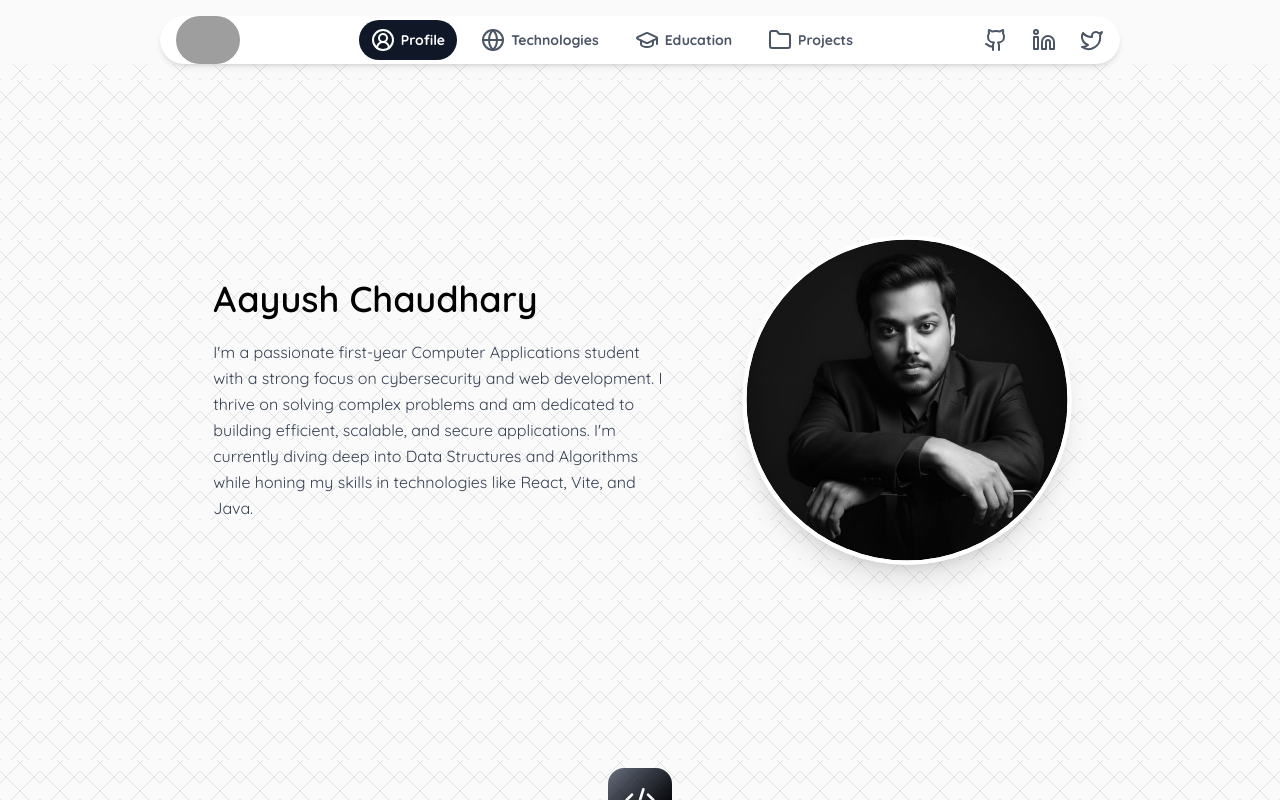
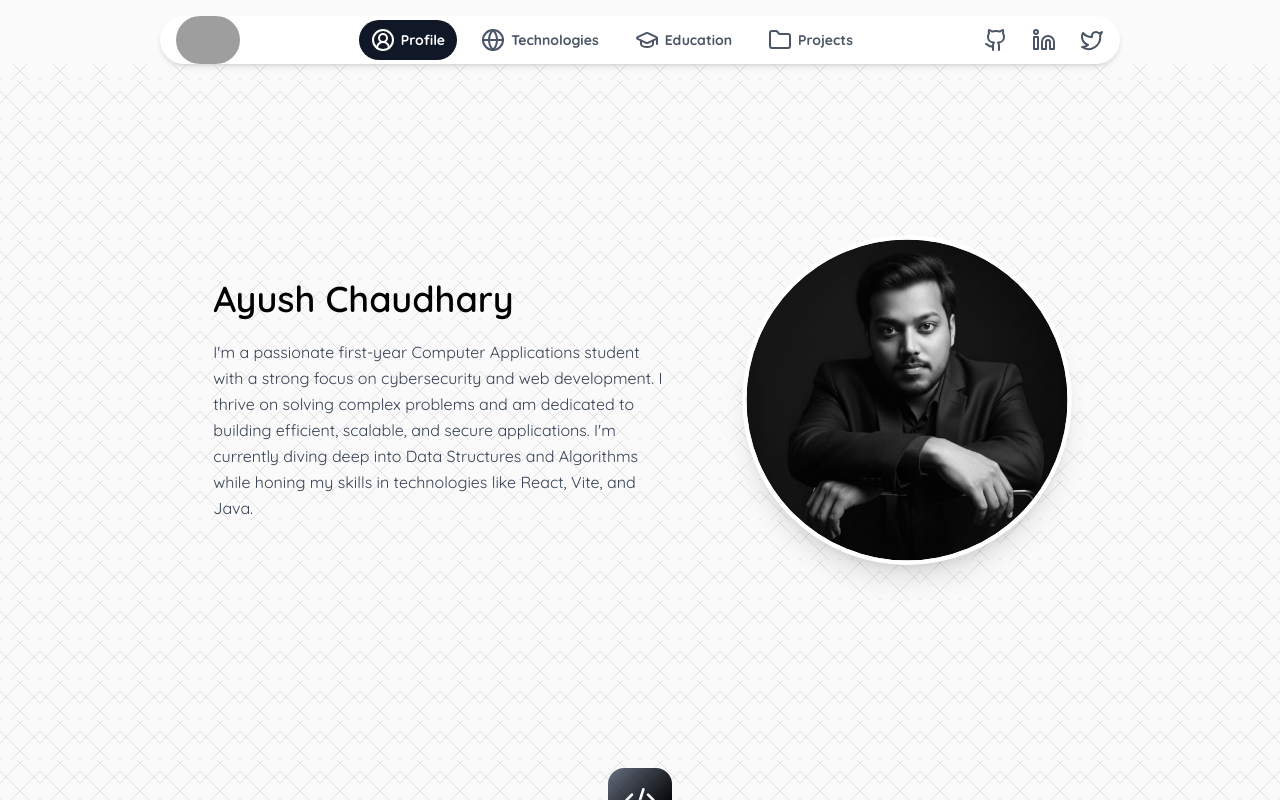
Before and after one commit to aayuxhchaudhary/Portfolio, a React (Vite) app: page / in a window 1280 px wide. Shown: the top 800 px of the page. Built offline with nearby package versions, Linux system fonts and the light colour scheme; grey boxes are pictures that could not be loaded.

Commit message:
build_11

```diff
--- a/src/components/Home/Profile.jsx
+++ b/src/components/Home/Profile.jsx
@@ -79,7 +79,7 @@ export default function Profile() {
             variants={textChildVariants}
             className="text-4xl font-semibold text-black mb-5"
           >
-            Aayush Chaudhary
+            Ayush Chaudhary
           </motion.h2>
           <motion.p
             variants={textChildVariants}
```
